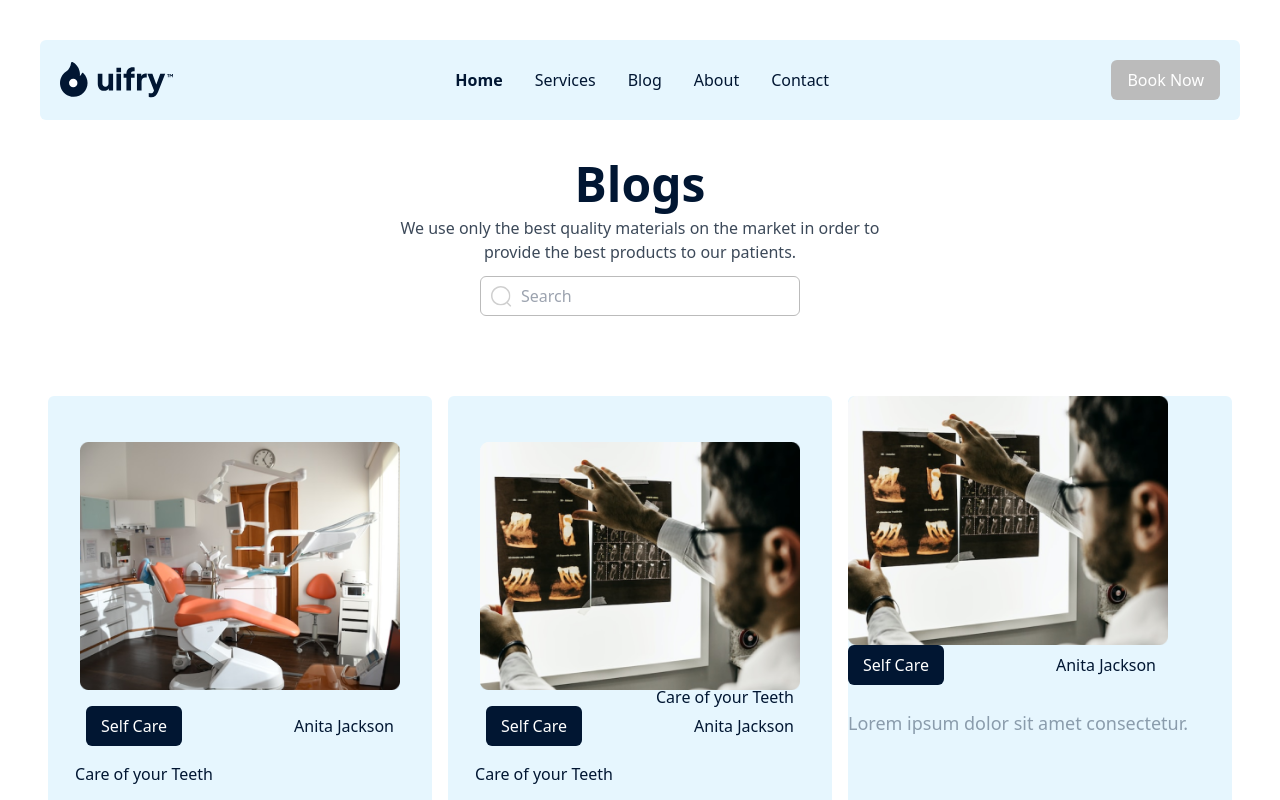
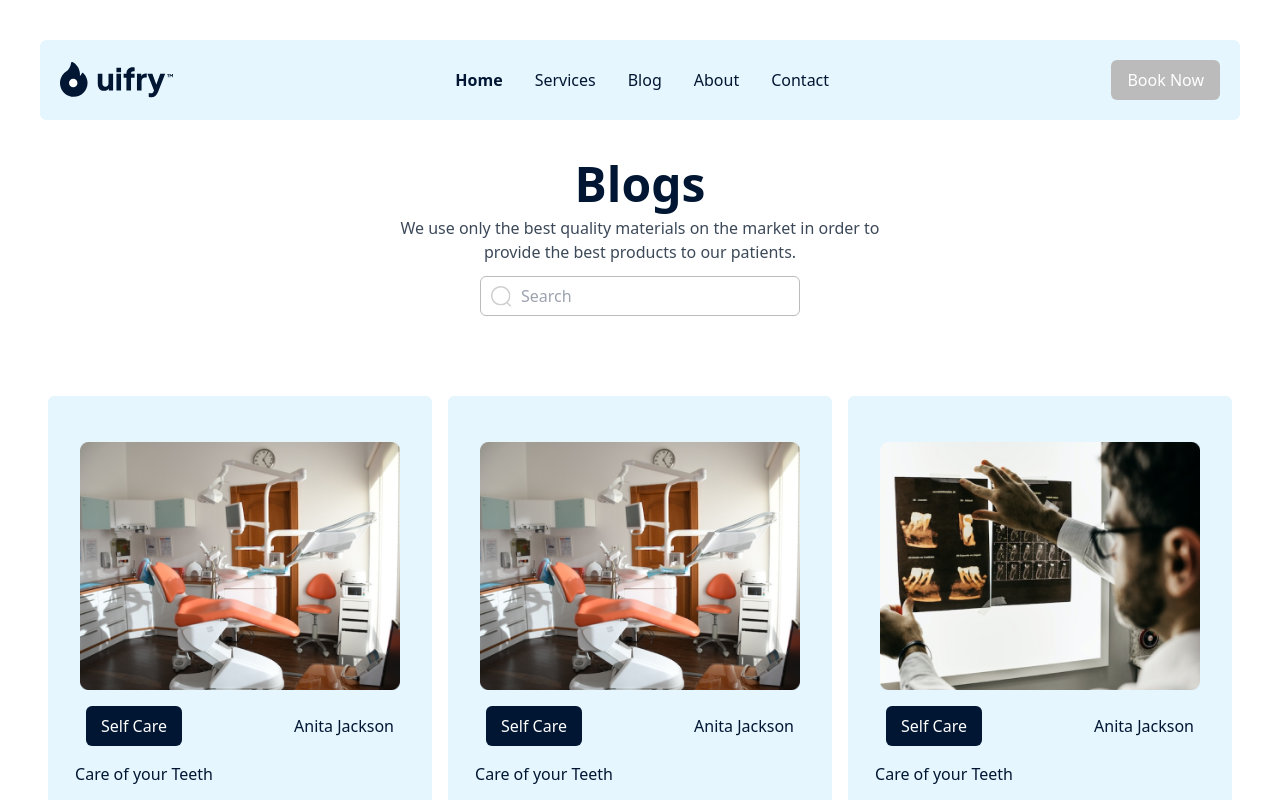
Before and after one commit to Couragenwanduka/Uifry, a Next.js app: page /landingPage/blog in a window 1280 px wide. Shown: the top 800 px of the page. Built offline with nearby package versions, Linux system fonts and the light colour scheme.

Commit message:
--fix:: eslint issues

```diff
--- a/app/landingPage/blog/page.tsx
+++ b/app/landingPage/blog/page.tsx
@@ -43,7 +43,7 @@ export default function Blog() {
             description="Lorem ipsum dolor sit amet consectetur."
           />
           <BlogDiv
-            image="/assets/Rectangle 652 (2).png"
+            image="/assets/Rectangle 652.png"
             text="Self Care"
             author="Anita Jackson"
             title="Care of your Teeth"
@@ -55,7 +55,6 @@ export default function Blog() {
             author="Anita Jackson"
             title="Care of your Teeth"
             description="Lorem ipsum dolor sit amet consectetur."
-            className="md:hidden lg:block"
           />
         </div>
       </section>
```
